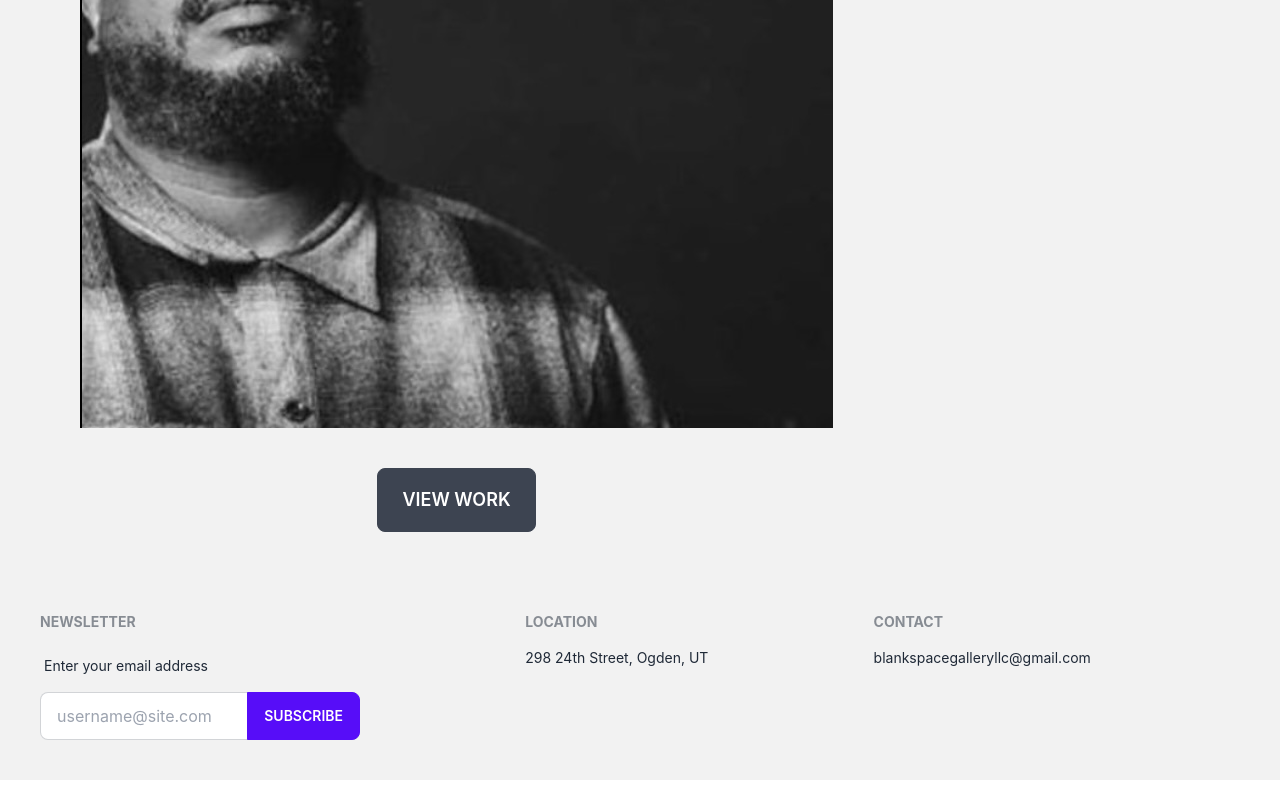
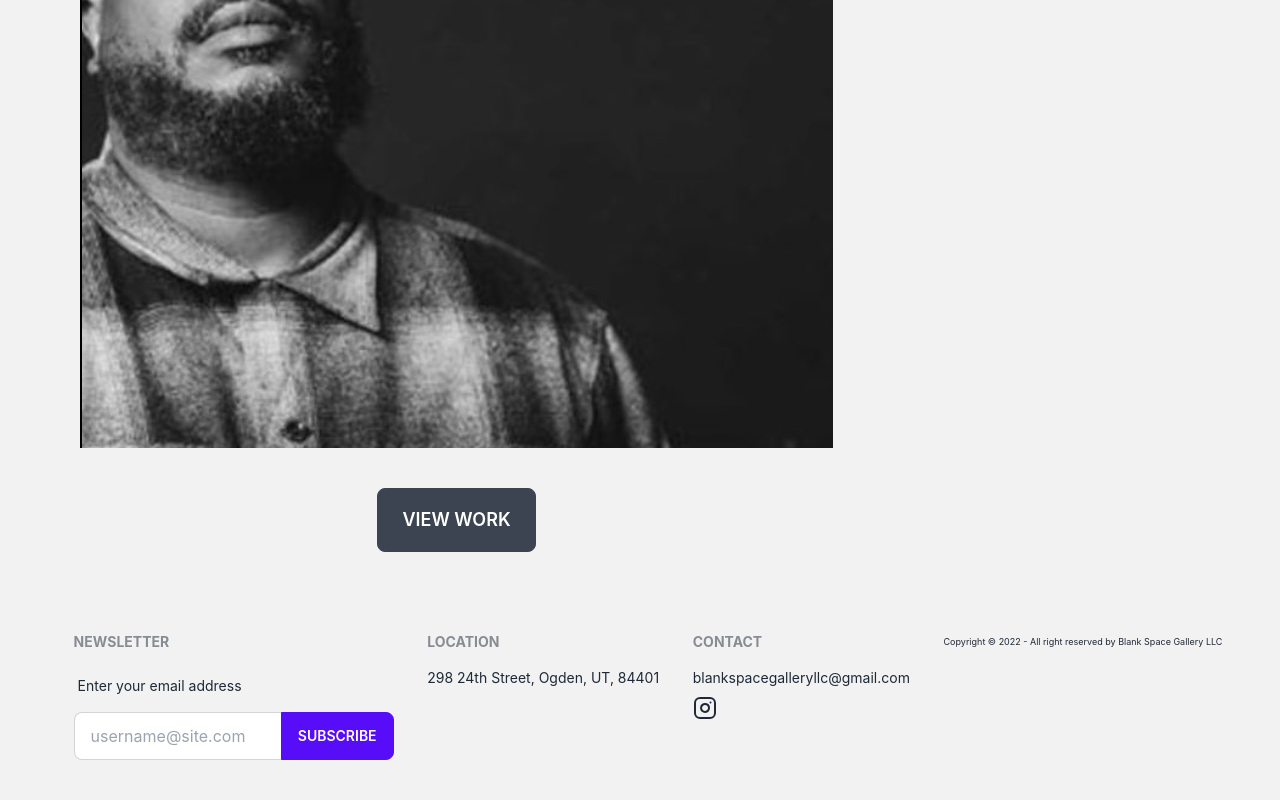
Before and after one commit to vhivestate/blankspacegallery, a React (Create React App) app in the folder client/: page / in a window 1280 px wide. Shown: the part 2350-3150 px from the top of the page. Built offline with nearby package versions, Linux system fonts and the light colour scheme.

Commit message:
atributes

```diff
--- a/client/package.json
+++ b/client/package.json
@@ -9,6 +9,7 @@
     "daisyui": "^2.28.0",
     "react": "^18.2.0",
     "react-dom": "^18.2.0",
+    "react-feather": "^2.0.10",
     "react-native-web": "^0.18.9",
     "react-scripts": "5.0.1",
     "tamagui": "^1.0.1-beta.165",
--- a/client/src/App.css
+++ b/client/src/App.css
@@ -32,6 +32,11 @@
   text-align: center;
 }
 
+/* footer styling */
 footer p {
   text-align: center;
 }
+
+.copyright {
+  font-size: xx-small;
+}
--- a/client/src/components/Footer.js
+++ b/client/src/components/Footer.js
@@ -1,8 +1,10 @@
 import React from 'react'
+import { Instagram } from 'react-feather';
 
 function Footer() {
   return (
     <footer className="footer p-10 bg-base-200 text-base-content">
+        <div></div>
         <div className="form-control w-80">
             <span className="footer-title">Newsletter</span>
             <label className="label">
@@ -16,14 +18,21 @@ function Footer() {
 
         <div>
           <span className="footer-title">LOCATION</span>
-            <p>298 24th Street, Ogden, UT</p>
+          <a href='https://www.google.com/maps/place/298+24th+St,+Ogden,+UT+84401/@41.2231142,-111.9759563,17z/data=!3m1!4b1!4m5!3m4!1s0x87530eddcff562c5:0x9db09706d47bc5a6!8m2!3d41.2231142!4d-111.9737676'>298 24th Street, Ogden, UT, 84401 </a>
         </div>
 
         <div>
           <span className="footer-title">CONTACT</span>
             <p>blankspacegalleryllc@gmail.com</p>
+            <a href='https://www.instagram.com/blankspacegallery/'><Instagram></Instagram></a>
         </div>
+
+        <div className='copyright'>
+            <p>Copyright © 2022 - All right reserved by Blank Space Gallery LLC </p>
+        </div>
+
     </footer>
+
   )
 }
 
--- a/client/src/pages/Home.js
+++ b/client/src/pages/Home.js
@@ -38,6 +38,8 @@ function Home() {
         <h1>GUEST ARTISTS</h1>
         <div className='guest'>
             <h2>@OG_SLOWDEATH</h2>
+            <h2>11/01/2022 - 11/20/2022</h2>
+
                 <div className='guest'>
                 <img src={ogSlow}></img>
             </div>
```
Also changed, not shown: 1 other file (tests, documents, lock files or other folders).
